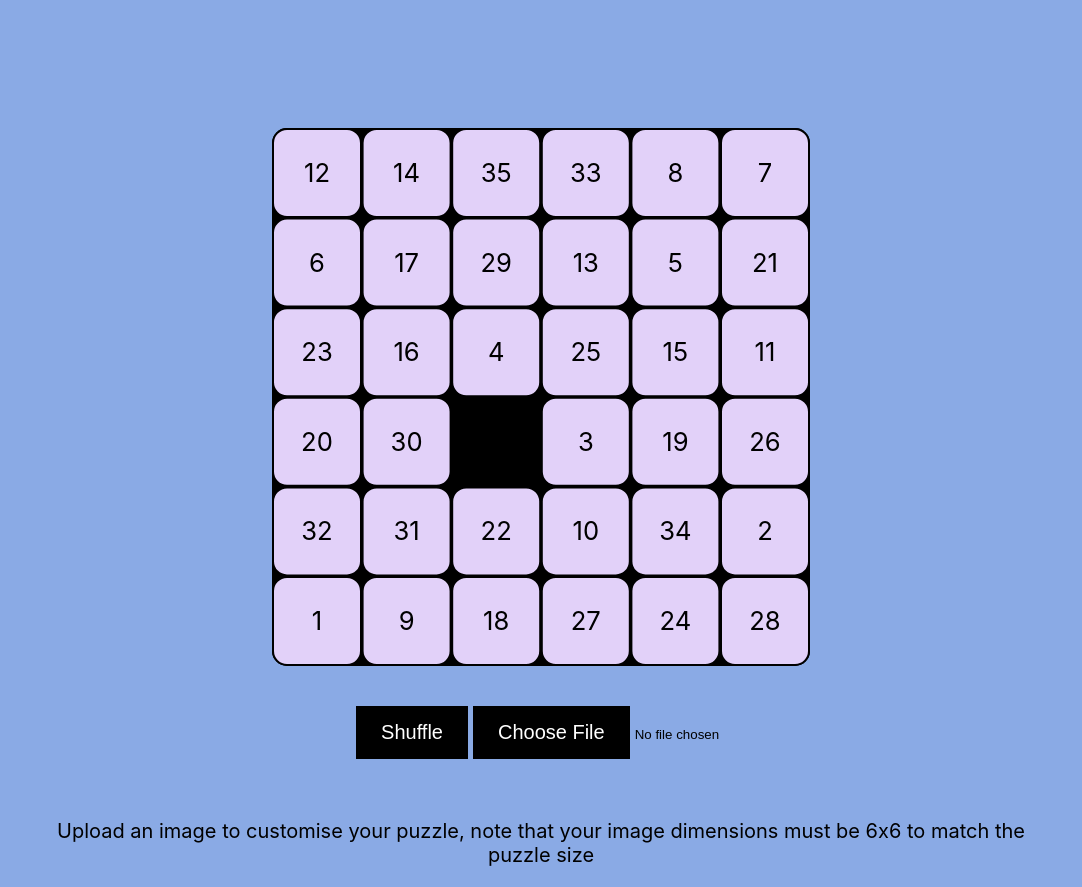
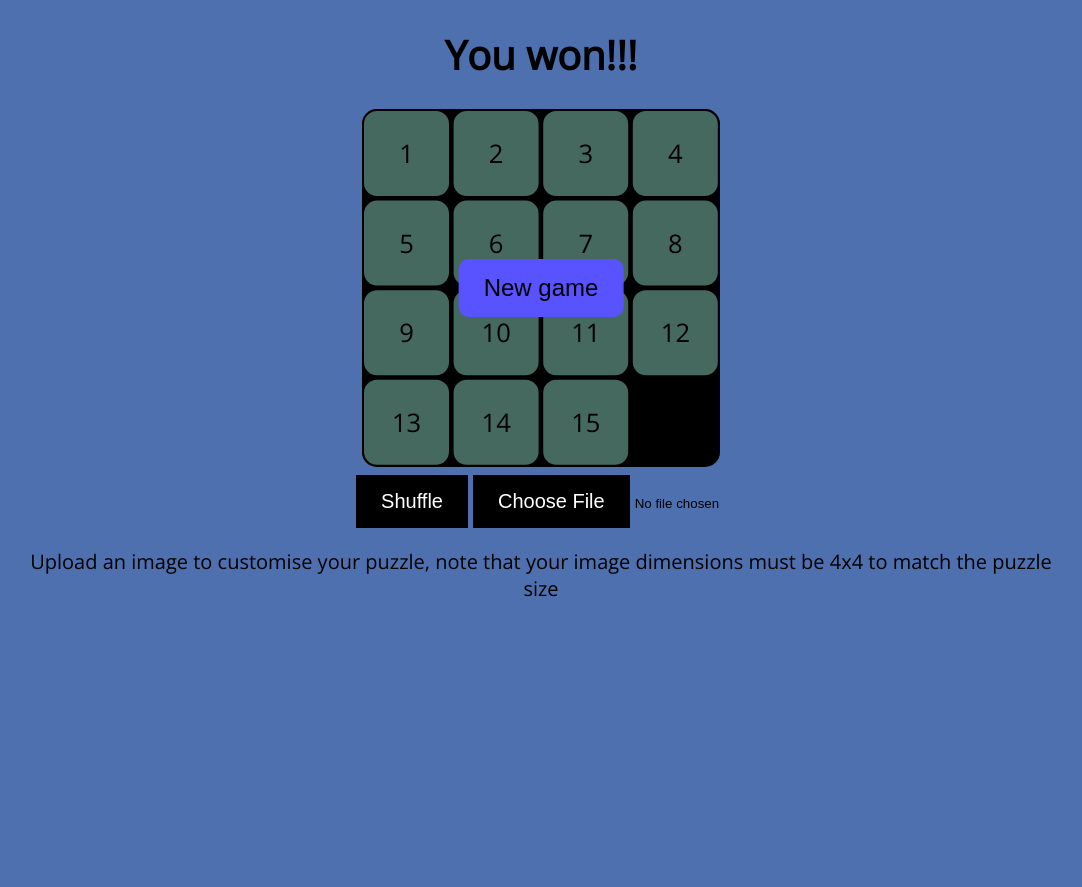
Before and after one commit to MinaTvkl/15-puzzle, a React (Create React App) app: page / in a window 1280 px wide. Shown: the whole page, without its empty margins (99-1181 px from the left). After the commit the page ends 800 px from the top, so only its background shows below. Built offline with nearby package versions, Linux system fonts and the light colour scheme.

Commit message:
image shift fix and other  minor things

```diff
--- a/src/App.css
+++ b/src/App.css
@@ -1,6 +1,11 @@
+@import url('https://fonts.googleapis.com/css2?family=Open+Sans&display=swap');
+
 .App {
+  font-family: 'Open Sans', sans-serif;
   text-align: center;
   font-size: 4vw;
+  display: flex;
+  align-items: center;
 }
 
 #info-txt{
@@ -9,8 +14,7 @@
 }
 
 body{
-
-  background-color: #8AAAE5;
+  background-color: #4e70af;
 }
 
 @keyframes blink-animation {
@@ -38,3 +42,7 @@ button::hover{
   background-color: #4c91af; /* Green */
   color: white;
 }
+
+h1{
+  margin: 2 3 4 5;
+}
--- a/src/components/board-generator.tsx
+++ b/src/components/board-generator.tsx
@@ -9,13 +9,13 @@ import { Tile } from './tile';
 //use as test image for nxn puzzle
 import ET from './../image-asset.jpeg'
 
+
 type StartButtonType = {
   gameStarted: boolean
 }
 
 export const Grid = styled.div`
   position: relative;
-  margin-top: 10%;
   margin-left: auto;
   margin-right: auto;
   height: ${10 * ROWS}vh;
@@ -56,17 +56,26 @@ export const StartButton = styled.button<StartButtonType>`
 export const ButtonGroup = styled.div`
   display: flex;
   justify-content: center;
-  padding: 40px;
+  margin: 1vh 10vh;
+`
+export const WinnerMessage = styled.h1`
+
+  font-size: 5vw;
+
+  @media ${device.tablet} {
+    font-size: 5vh;
+    }
+
 `
 
 function Board() {
-  const array = Array.from({ length: TILE_COUNT }, (_, index) => index + 1).sort(() => Math.random() - 0.5)
+  const array = Array.from({ length: TILE_COUNT }, (_, index) => index + 1)
 
   const [boardArray, setBoardArray] = useState(array)
-  const [emptyTileIndex, setEmptyTileIndex] = useState(array.indexOf(TILE_COUNT))
+  const [emptyTileIndex, setEmptyTileIndex] = useState(boardArray.indexOf(TILE_COUNT))
   const [image, setImage] = useState<FileList | null>()
   const [imageURL, setImageURL] = useState<string | undefined>()
-  const [gameStarted, setGameStarted] = useState(true)
+  const [gameStarted, setGameStarted] = useState(false)
   const [gameSolved, setGameSolved] = useState(false)
 
   const shuffleBoard = () => {
@@ -129,9 +138,10 @@ function Board() {
 
   return (
     <div className='board'>
+      <WinnerMessage> You won!!! </WinnerMessage>
       <Grid>
         {tileRender()}
-        <StartButton gameStarted={gameStarted} onClick={() => handleGameStart()}>Start game</StartButton>
+        <StartButton gameStarted={gameStarted} onClick={() => handleGameStart()}>New game</StartButton>
         {gameSolved && <ConfettiExplosion
           colors={['#ffd478', '#ff59c2', '#3f51b5']}
           duration={3000}
--- a/src/constants.ts
+++ b/src/constants.ts
@@ -1,4 +1,4 @@
-export const ROWS = 6
-export const COLUMNS = 6
+export const ROWS = 4
+export const COLUMNS = 4
 export const TILE_COUNT = ROWS*COLUMNS;
 //export const GRID_DIMENSIONS = Math.sqrt(TILE_COUNT);
--- a/src/helpers/game-logic.ts
+++ b/src/helpers/game-logic.ts
@@ -59,17 +59,18 @@ export function tileMover(emptyTileIndex: number, arr: number[], distance: numbe
     }
     return arr
 }
-
 export function isSolvable(boardArray: number[]): boolean {
     let count = 0
     for (let i = 0; i < (ROWS * COLUMNS - 1); i++) {
         for (let j = i + 1; j < ROWS * COLUMNS; j++) {
-            if ((boardArray[j] && boardArray[i] && boardArray[i]) > boardArray[j]) {
+            if (boardArray[j] && boardArray[i] &&( boardArray[i] > boardArray[j])) {
                 count += 1
             }
         }
+        console.log(boardArray)
     }
     console.log('this is count', count)
+    console.log(count % 2 == 0)
     return count % 2 == 0
 }
 
```
